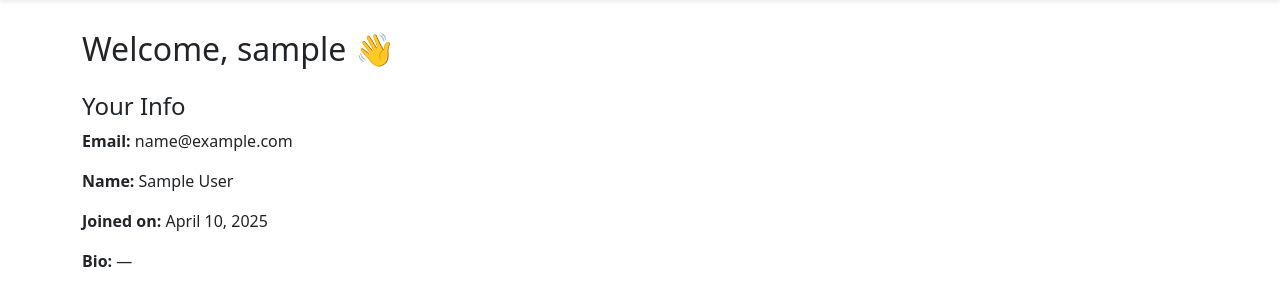
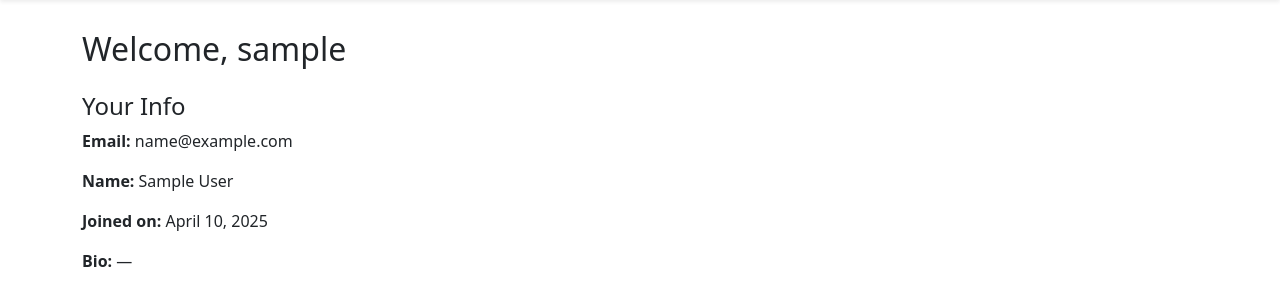
Before and after one commit to Sunil1208/ask-hub, a Django app: page /auth/profile/ in a window 1280 px wide. Shown: the part 56-356 px from the top of the page. Run offline with Django 5.2, Linux system fonts and the light colour scheme; the visitor is signed in with stand-in values (Sample User, id 1); data that the repository does not hold is empty; parts of the project's set-up code (start-up, migrations or seed data) failed here and were passed over.

Commit message:
removed emoji

```diff
--- a/templates/users/profile.html
+++ b/templates/users/profile.html
@@ -3,7 +3,7 @@
 {% block title %}Your Dashboard - Ask Hub{% endblock %}
 
 {% block content %}
-<h2 class="mb-4">Welcome, {{ user_obj.username }} 👋</h2>
+<h2 class="mb-4">Welcome, {{ user_obj.username }}</h2>
 
 <div class="mb-5">
     <h4>Your Info</h4>
```
